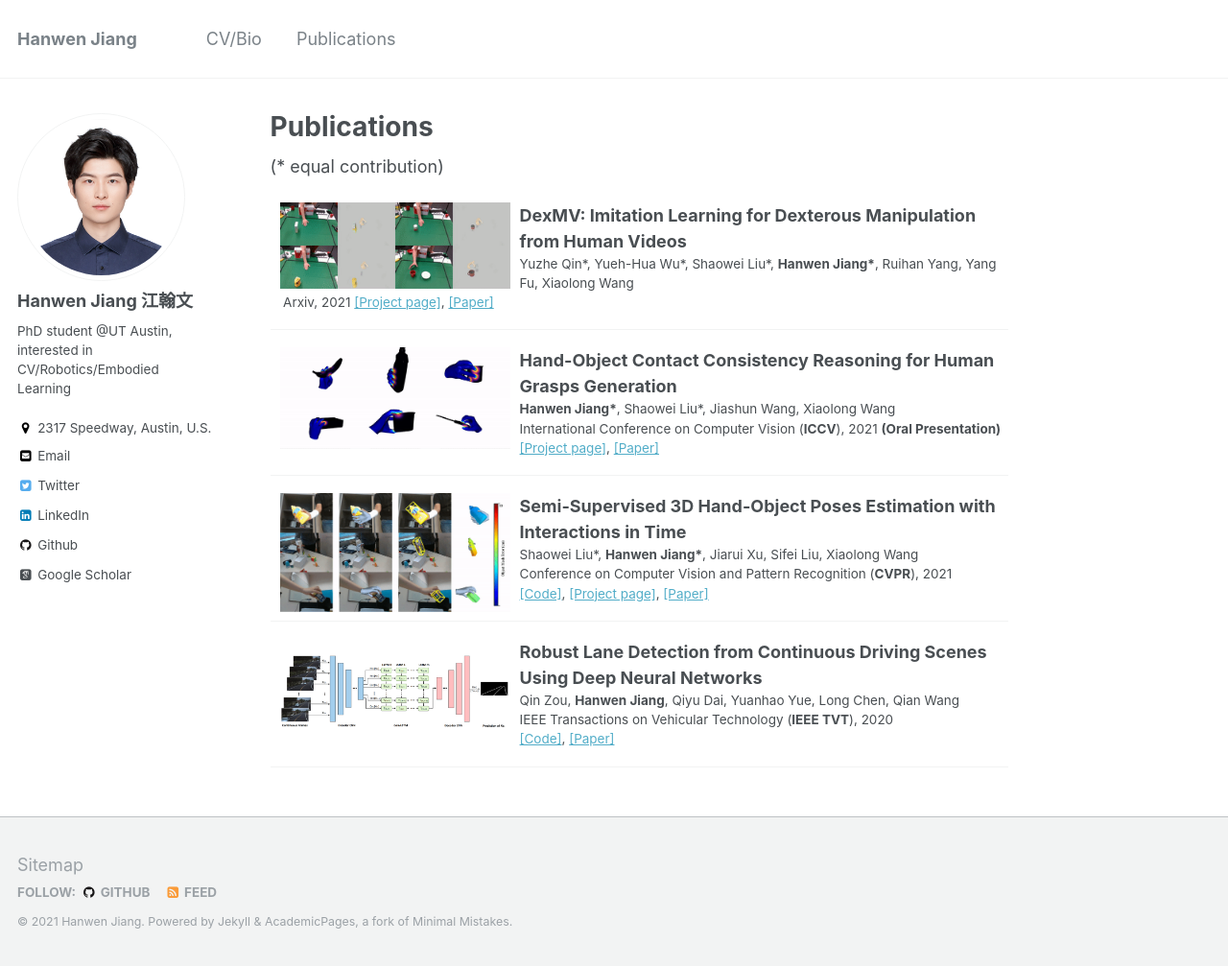
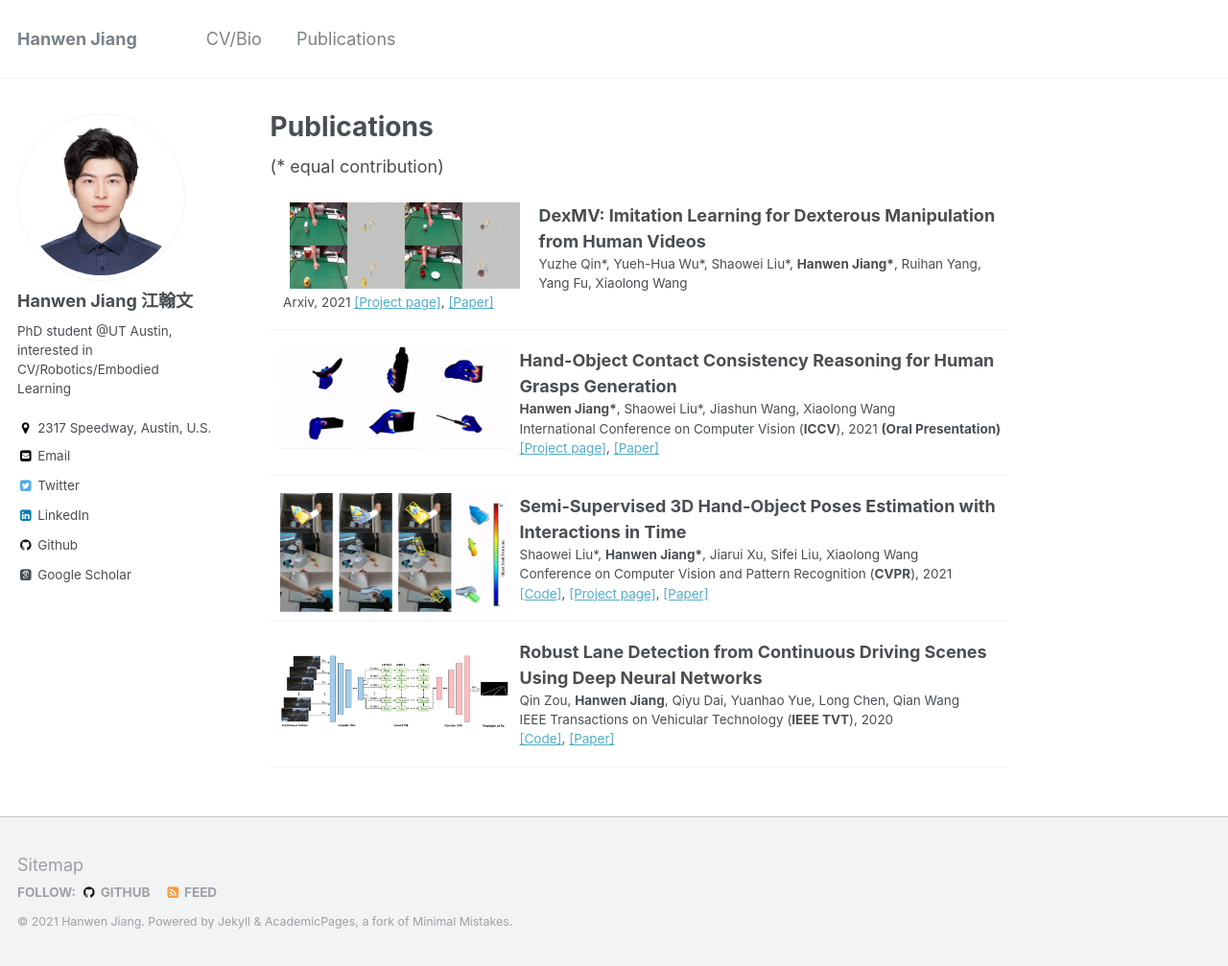
Before and after one commit to hwjiang1510/hwjiang1510.github.io, a Jekyll site: the page built from _pages/publications.md, in a window 1280 px wide and 1007 px high. Shown: the whole window at 96% size. Built offline with Jekyll 4.4.1, drawn with Linux system fonts in a browser that asks for light colours; some web fonts are replaced.

Commit message:
update publication

```diff
--- a/_pages/publications.md
+++ b/_pages/publications.md
@@ -5,7 +5,7 @@ permalink: /publications/
 author_profile: true
 ---
 (* equal contribution)
-<dl><dt><img align="left" width="240" height="200" hspace="10" src="../images/dexmv.gif" /></dt><dt> DexMV: Imitation Learning for Dexterous Manipulation from Human Videos</dt><dd> Yuzhe Qin*, Yueh-Hua Wu*, Shaowei Liu*, <strong>Hanwen Jiang*</strong>, Ruihan Yang, Yang Fu, Xiaolong Wang</dd><dd>Arxiv, 2021 <span style="color:blue"></span> <a href="https://yzqin.github.io/dexmv/">[Project page]</a>, <a href="https://arxiv.org/pdf/2108.05877.pdf">[Paper]</a> </dd></dl><hr />
+<dl><dt><img align="left" width="240" height="200" hspace="20" src="../images/dexmv.gif" /></dt><dt> DexMV: Imitation Learning for Dexterous Manipulation from Human Videos</dt><dd> Yuzhe Qin*, Yueh-Hua Wu*, Shaowei Liu*, <strong>Hanwen Jiang*</strong>, Ruihan Yang, Yang Fu, Xiaolong Wang</dd><dd>Arxiv, 2021 <span style="color:blue"></span> <a href="https://yzqin.github.io/dexmv/">[Project page]</a>, <a href="https://arxiv.org/pdf/2108.05877.pdf">[Paper]</a> </dd></dl><hr />
 
 <dl><dt><img align="left" width="240" height="200" hspace="10" src="../images/affordance2021.gif" /></dt><dt> Hand-Object Contact Consistency Reasoning for Human Grasps Generation</dt><dd><strong>Hanwen Jiang*</strong>, Shaowei Liu*, Jiashun Wang, Xiaolong Wang</dd><dd>International Conference on Computer Vision (<strong>ICCV</strong>), 2021 <strong>(Oral Presentation)</strong> <span style="color:blue"></span></dd><dd> <a href="https://hwjiang1510.github.io/GraspTTA/">[Project page]</a>, <a href="https://arxiv.org/pdf/2104.03304.pdf">[Paper]</a> </dd></dl><hr />
 
```
